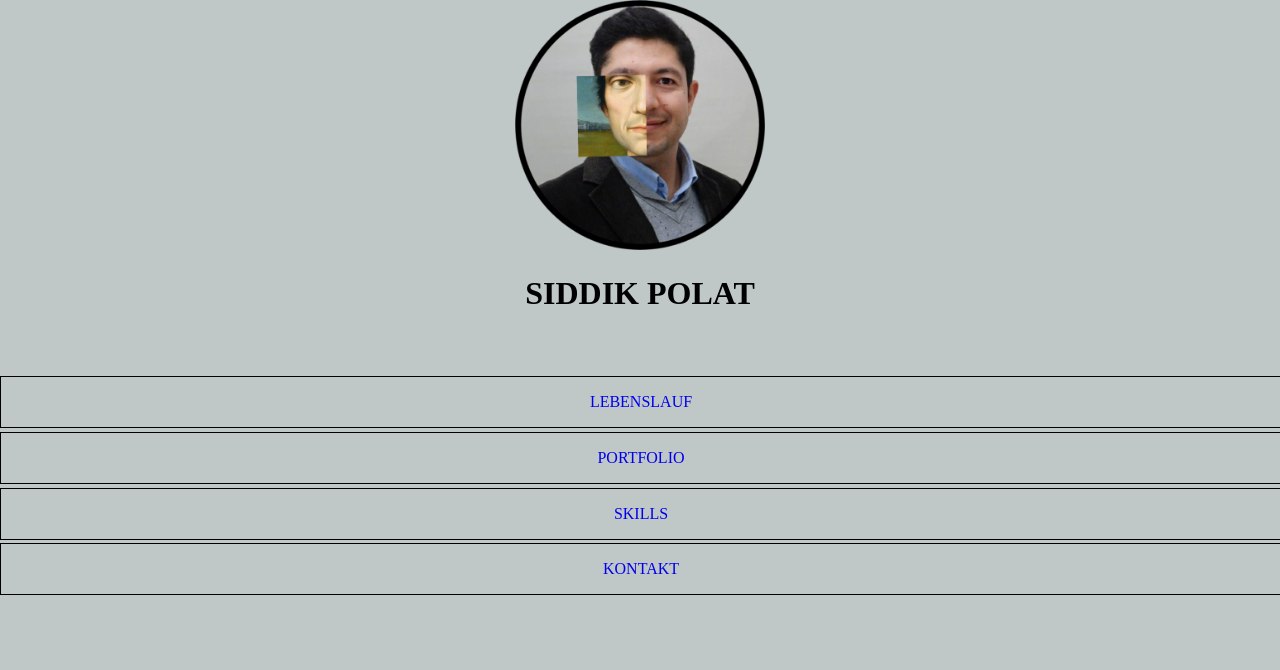
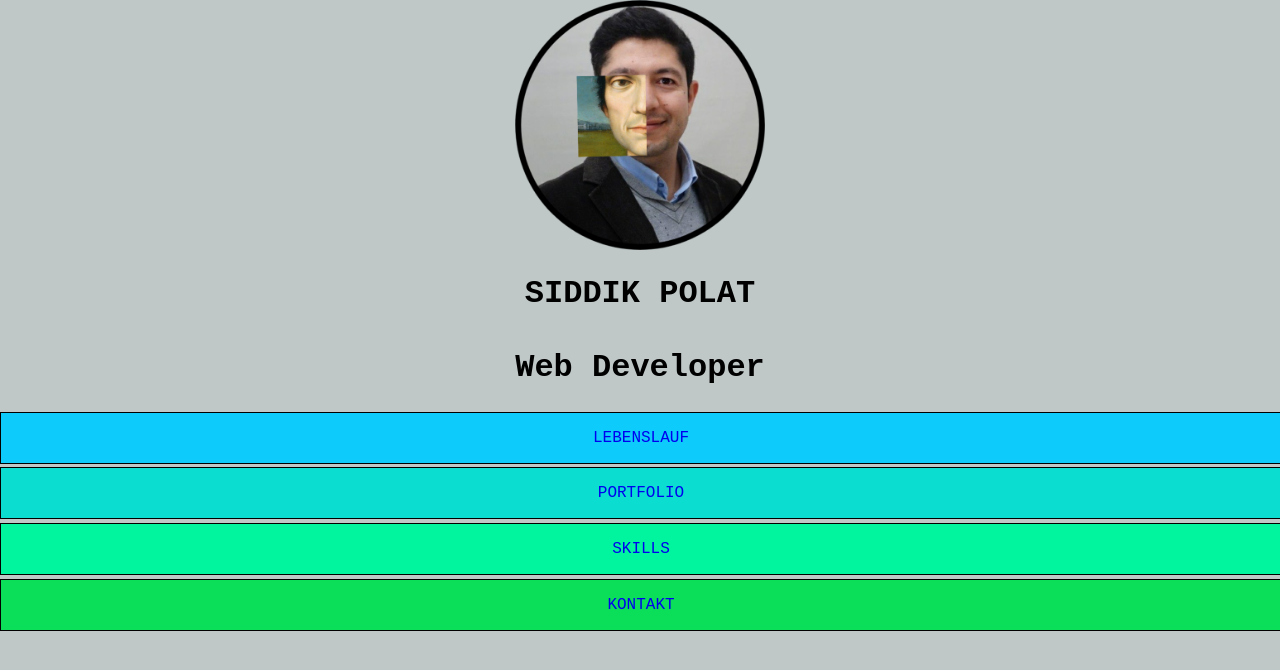
Before and after one commit to s-polat/portfolio, a website: page index.html in a window 1280 px wide. Shown: the top 670 px of the page. Drawn offline with Linux system fonts and the light colour scheme.

Commit message:
favicon hinzufügt

```diff
--- a/index.html
+++ b/index.html
@@ -1,30 +1,32 @@
 <!DOCTYPE html>
 <html lang="en">
 <head>
+    <link rel="shortcut icon" href="./images/favicon.png" type="image/png">
     <meta charset="UTF-8">
+    <meta name="description" content="Siddik Polat Portfolio">
     <meta http-equiv="X-UA-Compatible" content="IE=edge">
     <meta name="viewport" content="width=device-width, initial-scale=1.0">
     <title>Document</title>
 <link rel="stylesheet" href="style.css">
 </head>
 <body>
-    <div class="img"><img  class="indivimg" id="img" src="./images/PicsArt_04-19-03.01.27.png" alt=""></div>
+    <div class="img"><img  class="indivimg" id="img" src="./images/PicsArt_04-19-03.01.27.png" alt="Siddik Polats foto"></div>
 
-    <h1>SIDDIK POLAT</h1>
+    <h1>SIDDIK POLAT <br><br> Web Developer</h1>
 
     <div id="navigation">
 
         <ul>
-            <li>
+            <li  id="navcolor_1" >
                 <div><a href="#lebenslauf">Lebenslauf</a></div>
             </li>
-            <li>
+            <li id="navcolor_2">
                 <div><a href="#portfolio">Portfolio</a></div>
             </li>
-            <li>
+            <li id="navcolor_3">
                 <div><a href="#skills">Skills</a></div>
             </li>
-            <li>
+            <li id="navcolor_4">
                 <div><a href="#kontakt">Kontakt</a></div>
             </li>
         </ul>
--- a/style.css
+++ b/style.css
@@ -9,6 +9,7 @@ scroll-behavior: smooth;
 
 body{
     background-color: rgba(91, 111, 112, 0.39);
+    font-family:'Courier New', Courier, monospace
 }
 .img{
     display: table;
@@ -29,39 +30,25 @@ body{
 
 h1{
     text-align: center;
-    margin-bottom: 5%;
+    margin-bottom: 2%;
 
 }
 
 #navigation {
+    height: 2000px;
+    position:sticky;
+    text-align: center;
+}
 
-
-    height: 2000px;
-
-    position:sticky;
-
-
-
-
-
-    text-align: center;
-
-
+#navigation ul{
+     list-style: none;
 }
-#navigation ul{ list-style: none;}
 
  li div a{
     list-style: none;
-
     text-decoration: none;
     display: table-cell;
     vertical-align: middle;text-transform: uppercase;
-
-
-
-
-
-
 }
 
 li div{ border: solid 1px black;
@@ -70,18 +57,33 @@ li div{ border: solid 1px black;
         width: 100%;
         margin-top: 0.3%;
 
+}
 
-
-}
 li div:hover{
     background-color: blanchedalmond;
 }
 
 
 
-#lebenslauf, #portfolio, #skills, #kontakt {height: 2000px;
-
-padding-top: 60px;
+#lebenslauf, #portfolio, #skills, #kontakt {
+    height: 2000px;
+    padding-top: 60px;
 
 
 }
+
+#navcolor_1{
+    background-color:#0DCBFA;
+}
+
+#navcolor_2{
+    background-color:#0BDED0;
+}
+
+#navcolor_3{
+    background-color:#01F59F;
+}
+
+#navcolor_4{
+    background-color:#0BDE58;
+}
```
Also changed, not shown: images/favicon.png (added).
